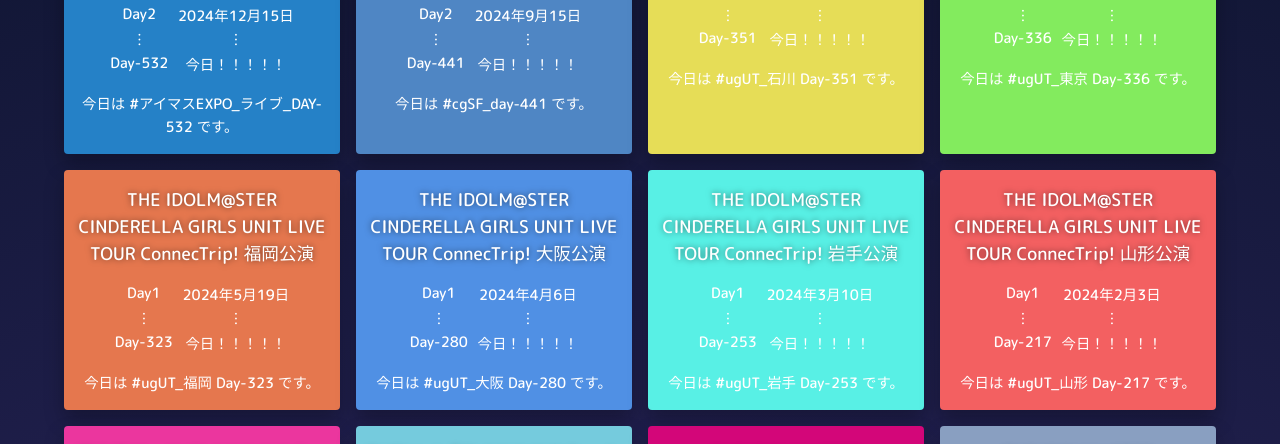
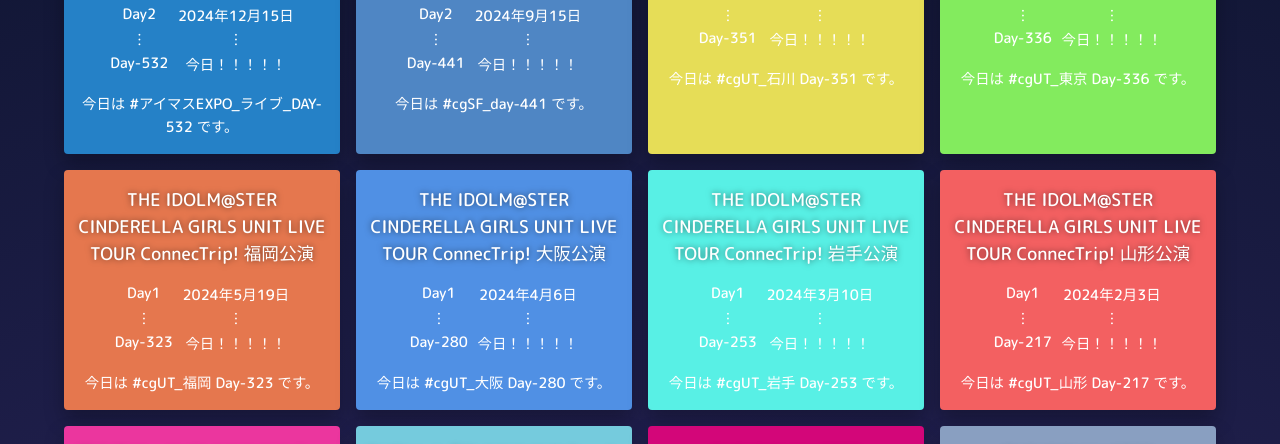
Before and after one commit to mhousetree/cg-day-x, a React (Create React App) app: page / in a window 1280 px wide. Shown: the part 327-771 px from the top of the page. Built offline with nearby package versions, Linux system fonts and the light colour scheme.

Commit message:
ハッシュタグが間違っていたので修正

```diff
--- a/src/lives.ts
+++ b/src/lives.ts
@@ -32,7 +32,7 @@
     date: new Date("2024/6/16"),
     days: 1,
     color: "#e6dd57",
-    tweetType: { kind: "Hashtag", hashtag: "ugUT_石川" },
+    tweetType: { kind: "Hashtag", hashtag: "cgUT_石川" },
   },
   {
     title:
@@ -40,7 +40,7 @@
     date: new Date("2024/6/1"),
     days: 1,
     color: "#83eb5e",
-    tweetType: { kind: "Hashtag", hashtag: "ugUT_東京" },
+    tweetType: { kind: "Hashtag", hashtag: "cgUT_東京" },
   },
   {
     title:
@@ -48,7 +48,7 @@
     date: new Date("2024/5/19"),
     days: 1,
     color: "#e5774e",
-    tweetType: { kind: "Hashtag", hashtag: "ugUT_福岡" },
+    tweetType: { kind: "Hashtag", hashtag: "cgUT_福岡" },
   },
   {
     title:
@@ -56,7 +56,7 @@
     date: new Date("2024/4/6"),
     days: 1,
     color: "#5090e4",
-    tweetType: { kind: "Hashtag", hashtag: "ugUT_大阪" },
+    tweetType: { kind: "Hashtag", hashtag: "cgUT_大阪" },
   },
   {
     title:
@@ -64,7 +64,7 @@
     date: new Date("2024/3/10"),
     days: 1,
     color: "#58f0e5",
-    tweetType: { kind: "Hashtag", hashtag: "ugUT_岩手" },
+    tweetType: { kind: "Hashtag", hashtag: "cgUT_岩手" },
   },
   {
     title:
@@ -72,7 +72,7 @@
     date: new Date("2024/2/3"),
     days: 1,
     color: "#f36061",
-    tweetType: { kind: "Hashtag", hashtag: "ugUT_山形" },
+    tweetType: { kind: "Hashtag", hashtag: "cgUT_山形" },
   },
   {
     title: "異次元フェス アイドルマスター★♥ラブライブ！歌合戦",
```
